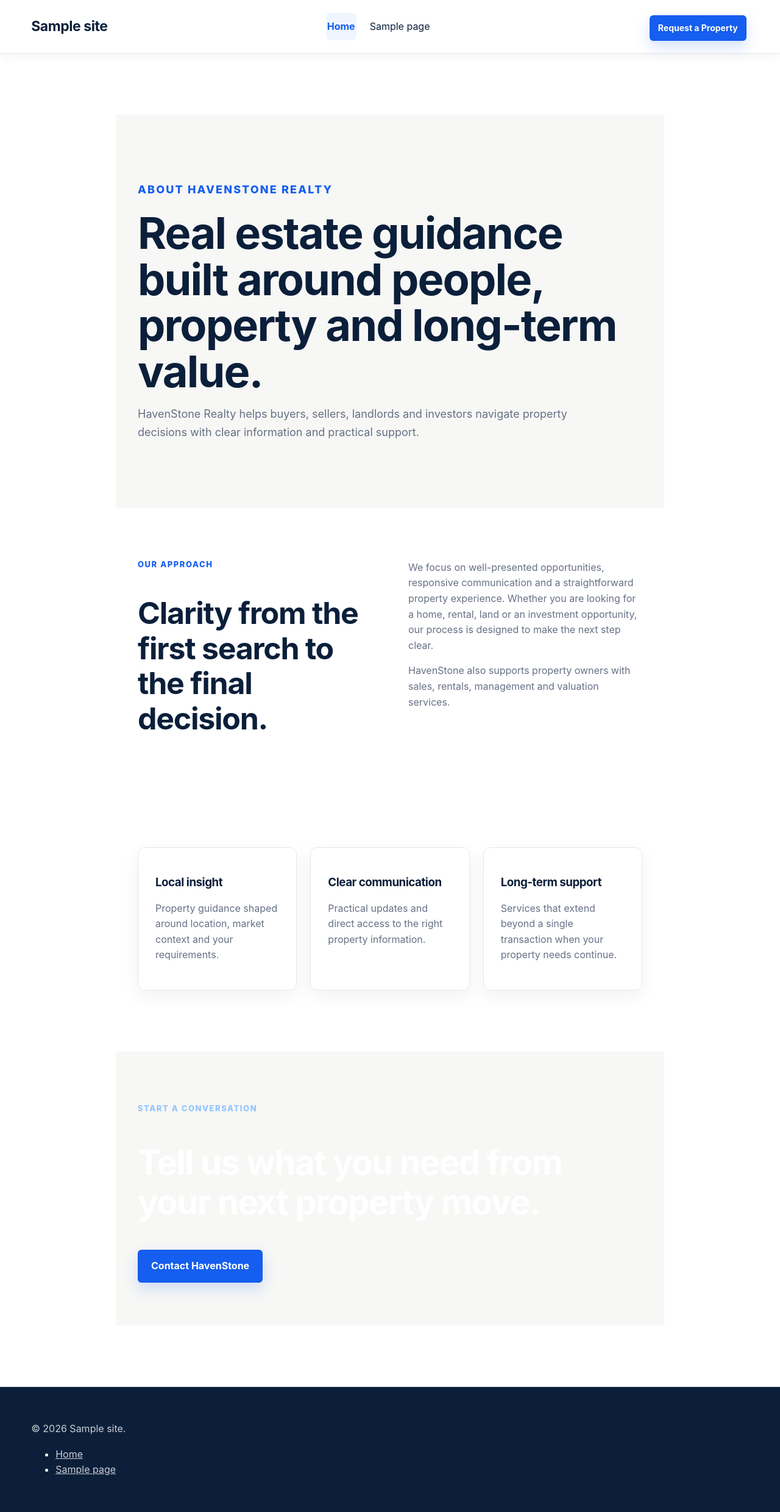
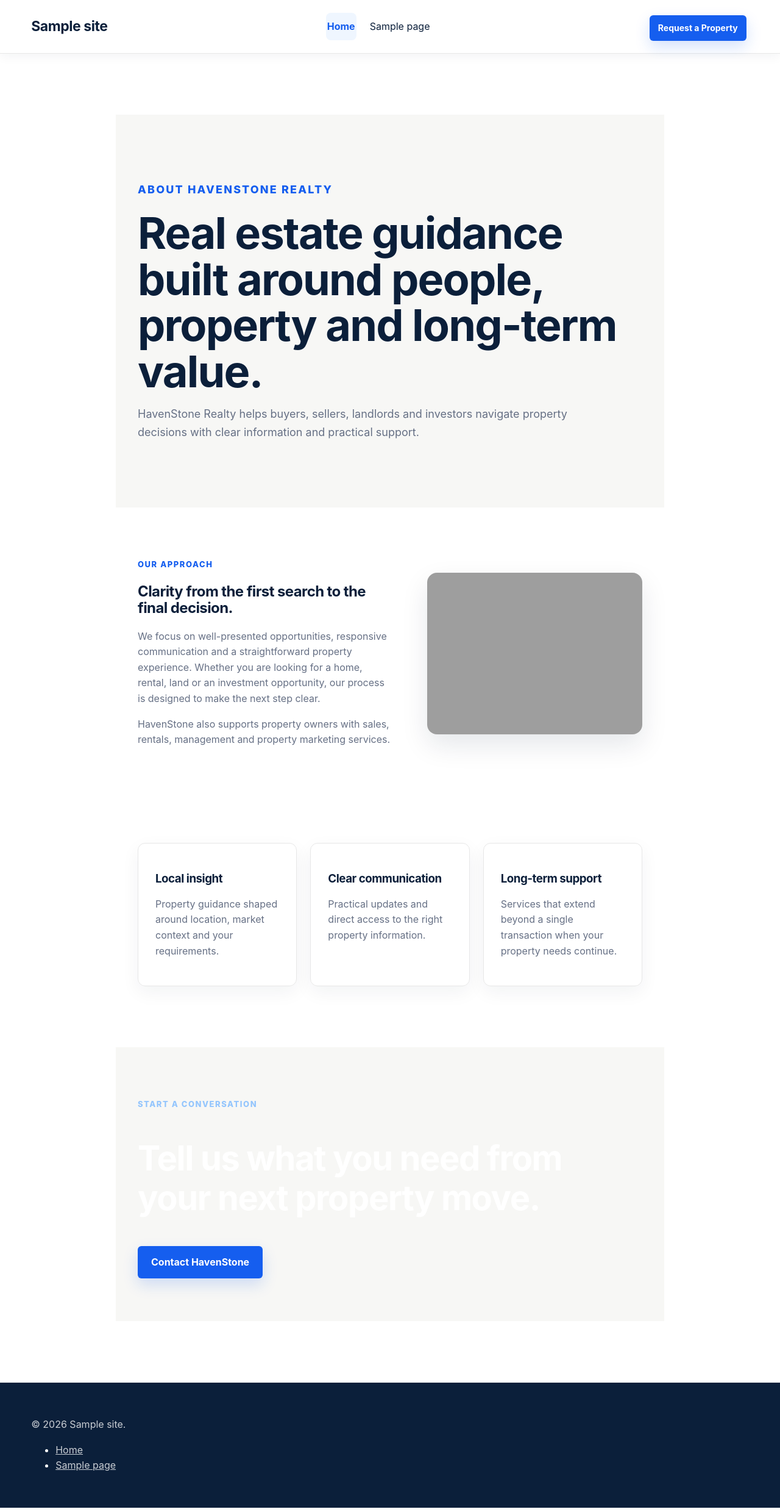
Before and after one commit to kenny6292/Wordpress-HavenStone-Realty, a WordPress theme: template page-about-us.php in a window 1280 px wide. Shown: the whole page at 61% size. Run offline with PHP 8.4 and a stand-in for WordPress, Linux system fonts and the light colour scheme; the site name, menu and one post (Sample post) are stand-ins, and other content is empty; grey boxes are pictures that could not be loaded.

Commit message:
Enhance HavenStone About page with premium imagery

```diff
--- a/page-about-us.php
+++ b/page-about-us.php
@@ -1,7 +1,10 @@
 <?php get_header(); ?>
 <main id="main-content" class="havenstone-page">
 <section class="page-hero"><div class="site-container"><p class="eyebrow">About HavenStone Realty</p><h1>Real estate guidance built around people, property and long-term value.</h1><p>HavenStone Realty helps buyers, sellers, landlords and investors navigate property decisions with clear information and practical support.</p></div></section>
-<section class="site-container section content-split"><div><p class="eyebrow">Our approach</p><h2>Clarity from the first search to the final decision.</h2></div><div><p>We focus on well-presented opportunities, responsive communication and a straightforward property experience. Whether you are looking for a home, rental, land or an investment opportunity, our process is designed to make the next step clear.</p><p>HavenStone also supports property owners with sales, rentals, management and valuation services.</p></div></section>
+<section class="site-container section home-intro">
+  <div><p class="eyebrow">Our approach</p><h2>Clarity from the first search to the final decision.</h2><p>We focus on well-presented opportunities, responsive communication and a straightforward property experience. Whether you are looking for a home, rental, land or an investment opportunity, our process is designed to make the next step clear.</p><p>HavenStone also supports property owners with sales, rentals, management and property marketing services.</p></div>
+  <div class="home-intro__image"><img src="https://images.unsplash.com/photo-1781512436292-f2687f67f605?auto=format&fit=crop&fm=jpg&q=82&w=1400" alt="Modern apartment building exterior" loading="lazy"></div>
+</section>
 <section class="site-container section feature-grid"><div class="feature-item"><h3>Local insight</h3><p>Property guidance shaped around location, market context and your requirements.</p></div><div class="feature-item"><h3>Clear communication</h3><p>Practical updates and direct access to the right property information.</p></div><div class="feature-item"><h3>Long-term support</h3><p>Services that extend beyond a single transaction when your property needs continue.</p></div></section>
 <section class="cta section"><div class="site-container"><p class="eyebrow">Start a conversation</p><h2>Tell us what you need from your next property move.</h2><a class="button" href="<?php echo esc_url(home_url('/contact/')); ?>">Contact HavenStone</a></div></section>
 </main>
```
